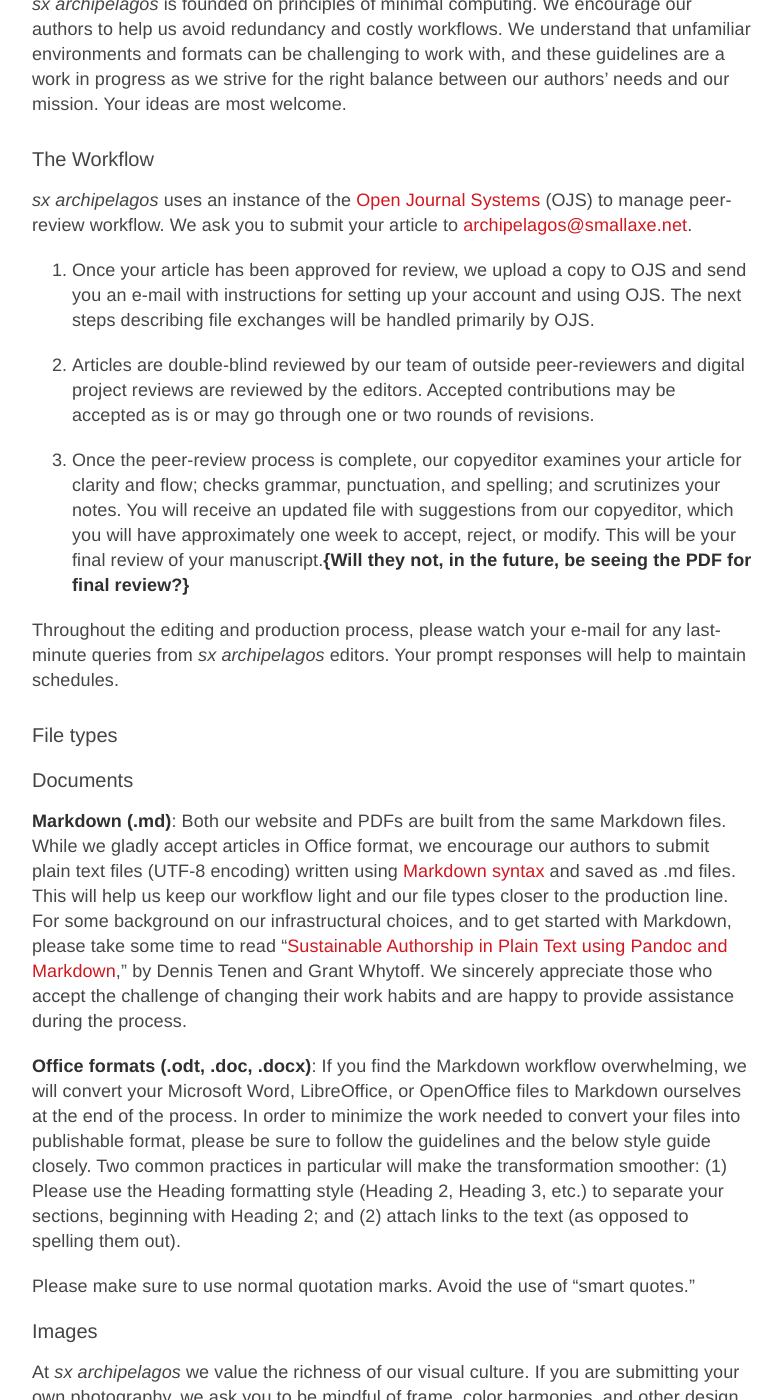
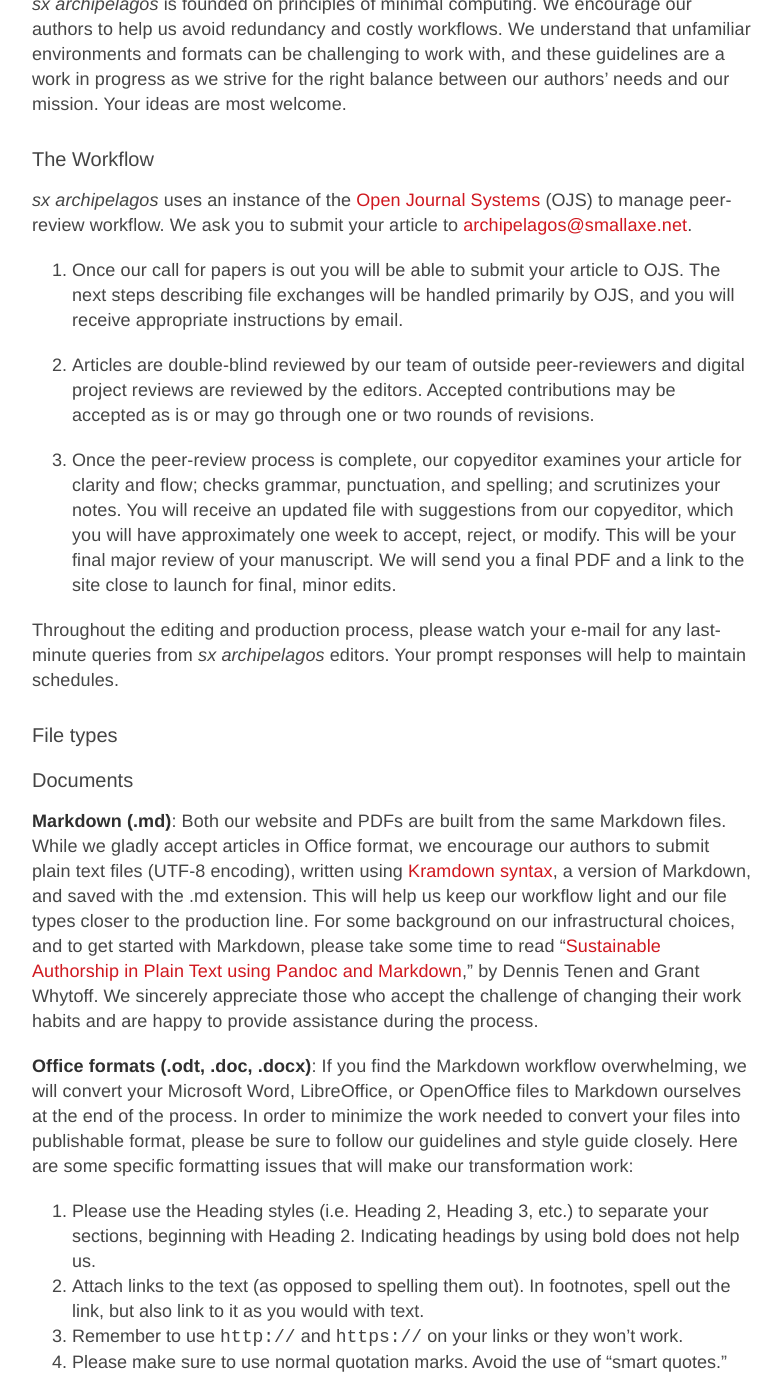
Before and after one commit to archipelagosjournal/archipelagos, a Jekyll site: the page built from submission-guidelines.md, in a window 1280 px wide and 1400 px high, scrolled down 1382 px. Shown: the whole window, without its empty margins (248-1030 px from the left). Built offline with Jekyll 4.4.1, drawn with Linux system fonts in a browser that asks for light colours; some of the changed text lies outside the part shown.

Commit message:
added new material to author guide

```diff
--- a/submission-guidelines.md
+++ b/submission-guidelines.md
@@ -33,10 +33,7 @@
 Systems](https://pkp.sfu.ca/ojs/) (OJS) to manage peer-review workflow.
 We ask you to submit your article to <archipelagos@smallaxe.net>.
 
-1.  Once your article has been approved for review, we upload a copy to
-    OJS and send you an e-mail with instructions for setting up your
-    account and using OJS. The next steps describing file exchanges will
-    be handled primarily by OJS.
+1.  Once our call for papers is out you will be able to submit your article to OJS. The next steps describing file exchanges will be handled primarily by OJS, and you will receive appropriate instructions by email.
 
 2.  Articles are double-blind reviewed by our team of outside
     peer-reviewers and digital project reviews are reviewed by
@@ -48,8 +45,7 @@
     spelling; and scrutinizes your notes. You will receive an updated
     file with suggestions from our copyeditor, which you will have
     approximately one week to accept, reject, or modify. This will be
-    your final review of your manuscript.**{Will they not, in the
-    future, be seeing the PDF for final review?}**
+    your final major review of your manuscript. We will send you a final PDF and a link to the site close to launch for final, minor edits.
 
 Throughout the editing and production process, please watch your e-mail
 for any last-minute queries from *sx archipelagos* editors. Your prompt
@@ -61,31 +57,23 @@
 
 **Markdown (.md)**: Both our website and PDFs are built from the same
 Markdown files. While we gladly accept articles in Office format, we
-encourage our authors to submit plain text files (UTF-8 encoding)
-written using [Markdown
-syntax](https://github.com/adam-p/markdown-here/wiki/Markdown-Cheatsheet)
-and saved as .md files. This will help us keep our workflow light and
-our file types closer to the production line. For some background on our
+encourage our authors to submit plain text files (UTF-8 encoding),
+written using [Kramdown syntax](http://kramdown.gettalong.org/syntax.html), a version of Markdown, and saved with the .md extension. This will help us keep our workflow light and our file types closer to the production line. For some background on our
 infrastructural choices, and to get started with Markdown, please take
-some time to read “[Sustainable Authorship in Plain Text using Pandoc
-and
-Markdown](http://programminghistorian.org/lessons/sustainable-authorship-in-plain-text-using-pandoc-and-markdown),”
-by Dennis Tenen and Grant Whytoff. We sincerely appreciate those who
-accept the challenge of changing their work habits and are happy to
+some time to read “[Sustainable Authorship in Plain Text using Pandoc and Markdown](http://programminghistorian.org/lessons/sustainable-authorship-in-plain-text-using-pandoc-and-markdown),” by Dennis Tenen and Grant Whytoff. We sincerely appreciate those who accept the challenge of changing their work habits and are happy to
 provide assistance during the process.
 
 **Office formats (.odt, .doc, .docx)**: If you find the Markdown workflow
 overwhelming, we will convert your Microsoft Word, LibreOffice, or
 OpenOffice files to Markdown ourselves at the end of the process. In
 order to minimize the work needed to convert your files into publishable
-format, please be sure to follow the guidelines and the below style
-guide closely. Two common practices in particular will make the
-transformation smoother: (1) Please use the Heading formatting style
-(Heading 2, Heading 3, etc.) to separate your sections, beginning with
-Heading 2; and (2) attach links to the text (as opposed to spelling them
-out).
+format, please be sure to follow our guidelines and style
+guide closely. Here are some specific formatting issues that will make our transformation work:
 
-Please make sure to use normal quotation marks. Avoid the use of "smart quotes."
+1. Please use the Heading styles (i.e. Heading 2, Heading 3, etc.) to separate your sections, beginning with Heading 2. Indicating headings by using bold does not help us.
+2. Attach links to the text (as opposed to spelling them out). In footnotes, spell out the link, but also link to it as you would with text.
+3. Remember to use `http://` and `https://` on your links or they won't work.
+4. Please make sure to use normal quotation marks. Avoid the use of "smart quotes."
 
 #### Images
 
@@ -100,7 +88,9 @@
 following syntax in your documents, regardless of format, to indicate
 where you would like your images to be inserted:
 
-`!\[Caption - Credit\](file-name.jpg)`
+~~~
+!\[Caption - Credit\](file-name.jpg)
+~~~
 
 We ask that you name your image files using one or two keywords
 separated by a hyphen as in the example above. Please remember to
@@ -132,30 +122,30 @@
 
 ### Hyperlinks
 
-Please ensure that all external and internal links in your document are
-working before submission. Many websites and Web pages disappear or
+All referenced pages (whenever possible and allowed by the site's robot.txt file) must point to a specific archived copy at [the Internet
+Archive](https://archive.org/index.php). They must also use an 301works (https://archive.org/details/301works) approved url shortener whenever they appear in text, especially in footnotes. Let us know if you need help with this process.
+
+Please ensure that all external and internal links in your document are working before submission. Many websites and Web pages disappear or
 become displaced over time. In order to avoid link rot, we run periodic
 build tests to ensure the viability of our internal and external links.
-When links stop working after publication, we try to provide an archived
-version of the page from [the Internet
-Archive](https://archive.org/index.php), where these are available.
 Despite these measures, some links will be lost in the years to come. In
 order to minimize the impact on your article, please provide appropriate
-citations when the links are fundamental to the argument.
+citations when the links are fundamental to the argument and you cannot provide an archived copy at the Internet Archive.
+
 
 ### External Documents
 
 When sharing external documents, do not link to Cloud storage services
 (e.g., Dropbox, Google Docs) or closed-access sources. In these cases,
 simply cite the documents. If you have permission to use them, you may
-be able to submit them with your files. We also welcome links to open
+be able to submit them with your files. We do welcome links to open
 institutional repositories.
 
 ### Tables
 
-If you would like to submit a table you can do so either as a separate PDF. We would then link to the table from within the text. Alternativaly, if you would like the table to display as you read your text you can submit it either as a .csv (Comma Separated Values) file or written directly in markdown, its final format. We do not accept tables in Office format.
+If you would like the table to display as you read your text you can submit it either as a .csv (Comma Separated Values) file or written directly in kramdown/markdown, its final format. In particular, we prefer  If you would like to submit a table you can do so as a separate PDF. We would then link to the table from within the text. Alternativaly, We do not accept tables in Office format.
 
-### Submission Guidelines for Digital Projects
+## Submission Guidelines for Digital Projects
 
 *sx archipelagos* accepts mid-stage digital scholarship projects beyond
 the article or monograph format for single-blind review. We offer the
@@ -339,7 +329,7 @@
 -   black middle-class Haitians
 
 
-### Translations
+#### Translations
 
 Non-English words are typically presented in italics. If appropriate,
 please provide English translations in parentheses immediately after
@@ -347,11 +337,11 @@
 repeatedly, it needs to be in italics only at first mention (with some
 exceptions). See *CMS* 11.87.
 
-### Which/That
+#### Which/That
 
 -   “Which” is nonrestrictive (use with a comma); “that” is restrictive.
 
-### Words as Words
+#### Words as Words
 
 When referring to words as the words themselves, use italics to set
 apart: “the terms *witchcraft* and *magic* became popular . . .”
```
Also changed, not shown: _issue01/munro-soul.md (+1 -1 lines).
